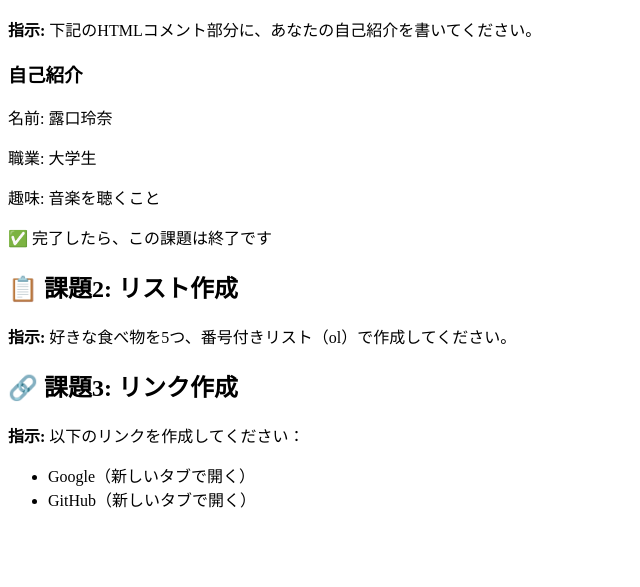
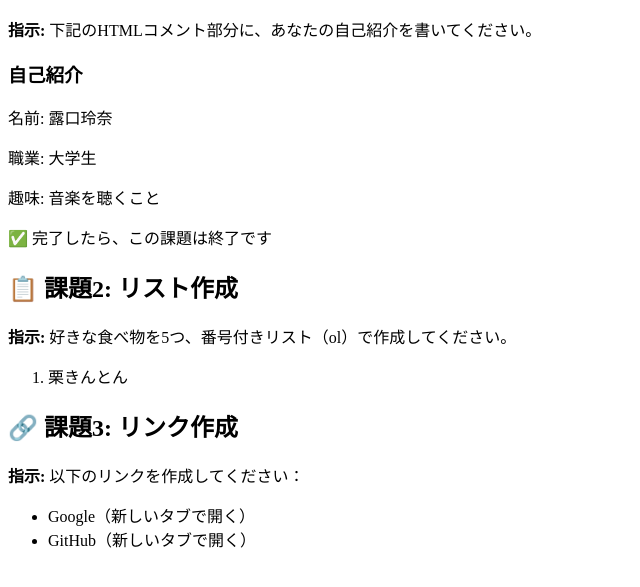
Before and after one commit to omu-aaa24071/omu-aaa24071.github.io, a plain HTML site: page index.html in a window 1280 px wide. Shown: the part 127-714 px from the top of the page, without its empty margins (0-640 px from the left). Drawn offline with Linux system fonts and the light colour scheme.

Commit message:
Update index.html

```diff
--- a/index.html
+++ b/index.html
@@ -23,6 +23,9 @@
         <h2>📋 課題2: リスト作成</h2>
         <p><strong>指示:</strong> 好きな食べ物を5つ、番号付きリスト（ol）で作成してください。</p>
         <!-- ここに好きな食べ物のリストを作成してください -->
+        <ol>
+            <li>栗きんとん</li>
+        </ol>
     </div>
     <div>
         <h2>🔗 課題3: リンク作成</h2>
```
